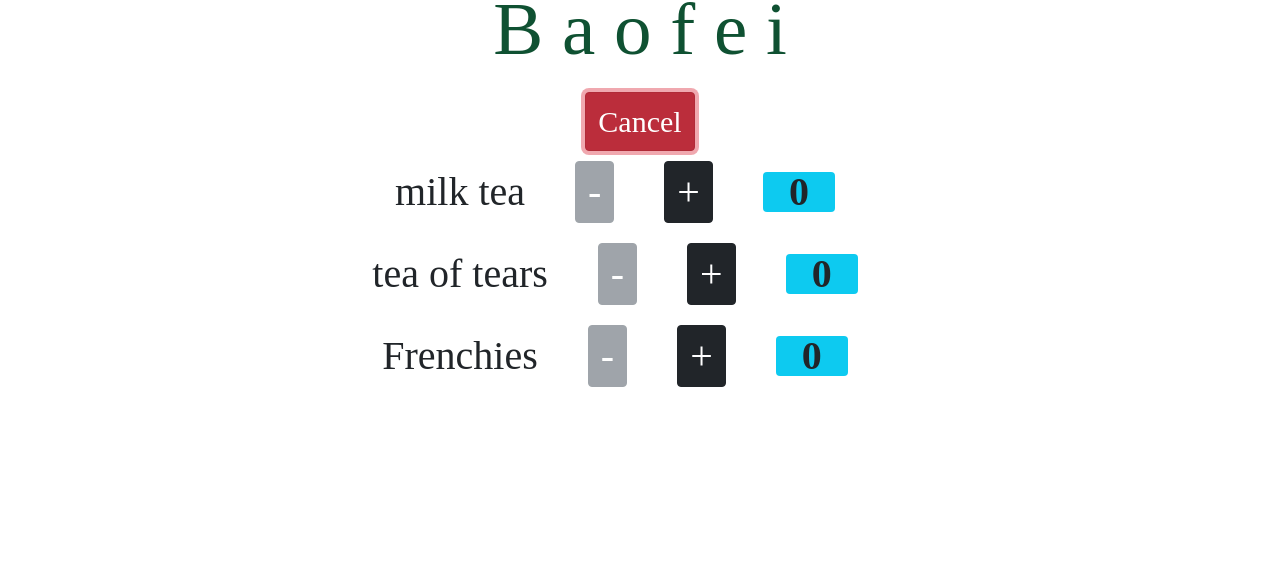
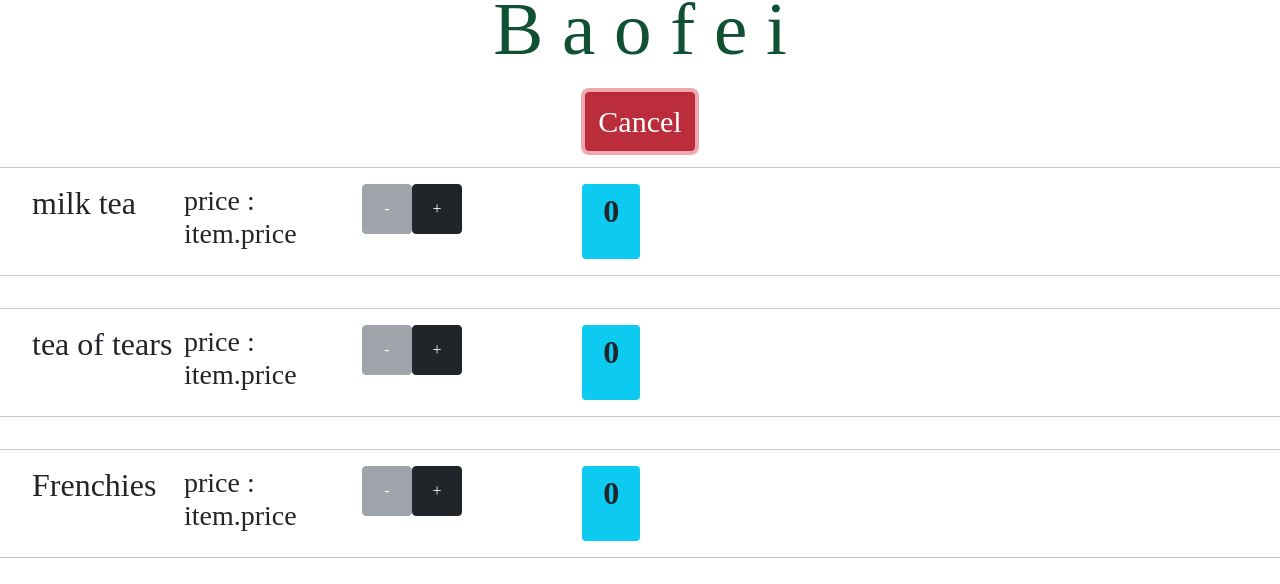
Before and after one commit to francizjamez/Baofei, a React (Create React App) app: page / in a window 1280 px wide. Both pictures are taken after a click on the button "Order Now". Shown: the part 213-797 px from the top of the page. Built offline with nearby package versions, Linux system fonts and the light colour scheme; a web font is replaced by a local one.

Commit message:
item formatting

```diff
--- a/src/Components/Item.jsx
+++ b/src/Components/Item.jsx
@@ -1,51 +1,65 @@
 import "../Styles/Styles.css";
 
 const styleDiv = {
-  display: "flex",
-  alignItems: "center",
+  display: "grid",
+  gridTemplateColumns: "1fr 1fr 1fr 1fr 1fr 3fr",
+  marginLeft: "2rem",
+  marginRight: "2rem",
 };
 
-const styleElement = {
-  fontSize: 40,
+const styleName = {};
 
-  marginTop: 10,
-  margintLeft: 50,
-  marginRight: 50,
-  marginBottom: 10,
+const styleButtons = {
+  display: "grid",
+  gridTemplateColumns: "1fr 1fr 1fr 1fr",
+};
 
-  paddingTop: 0,
-  paddingBottom: 0,
+const stylePerButton = {
+  width: "50px",
+  height: "50px",
+};
+
+const styleNumber = {
+  justifySelf: "right",
+  fontSize: "2rem",
 };
 
 const Item = ({ item, onAdd, onReduce }) => {
   const { name, orderCount } = item;
   console.log(name);
   return (
+    <div>
+      <hr />
       <div style={styleDiv}>
-      <h1 style={styleElement}>{name}</h1>
+        <h2 style={styleName}>{name}</h2>
+        <h3>price : item.price</h3>
+
+        <div style={styleButtons}>
+          <div></div>
           <button
-        style={styleElement}
+            style={stylePerButton}
             type="button"
             class="btn btn-secondary"
             onClick={() => onReduce(name)}
             disabled={orderCount === 0 ? true : false}
-        // {orderCount === 0 && "disabled"}
           >
             -
           </button>
-
           <button
-        style={styleElement}
+            style={stylePerButton}
             type="button"
             class="btn btn-dark"
             onClick={() => onAdd(name)}
           >
             +
           </button>
-
-      <span style={styleElement} class="badge bg-info text-dark">
+          <div></div>
+        </div>
+        <span style={styleNumber} class="badge bg-info text-dark">
           {orderCount}
         </span>
+      </div>
+      <hr />
     </div>
   );
 };
--- a/src/Components/Order.jsx
+++ b/src/Components/Order.jsx
@@ -3,12 +3,12 @@ import Item from "./Item.jsx";
 
 const styleButton = {
   fontSize: 30,
+  alignSelf: "center",
 };
 
 const styleDiv = {
   display: "flex",
   flexDirection: "column",
-  alignItems: "center",
 };
 
 const Order = ({ items, onAdd, onReduce, showOrder, onOrder }) => {
```
Lines whose indentation alone changed are shown as unchanged.
